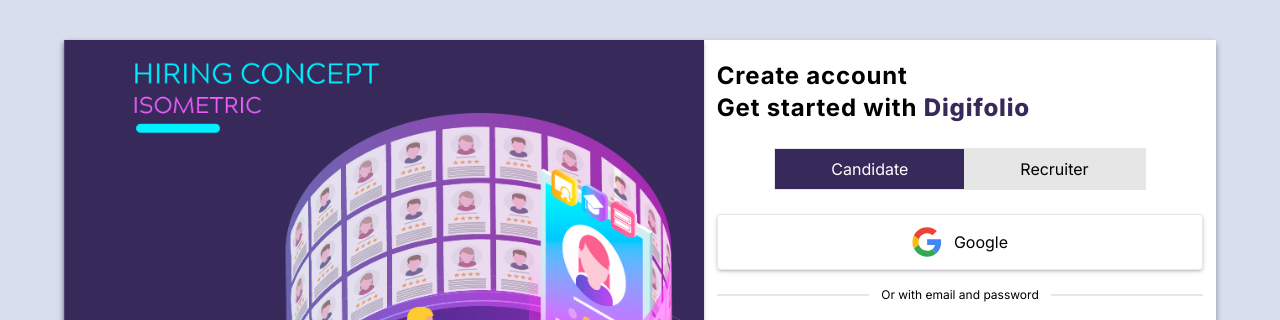
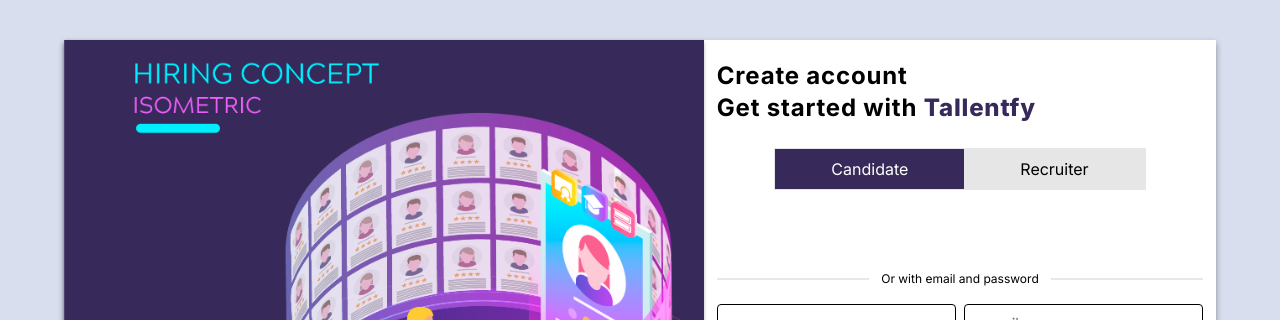
Before and after one commit to arpitmishra600/logiczapDemo, a React (Vite) app in the folder client/base/: page /signup in a window 1280 px wide. Shown: the top 320 px of the page. Built offline with nearby package versions, Linux system fonts and the light colour scheme; a web font is replaced by a local one.

Commit message:
Oauth frontend

```diff
--- a/client/base/package.json
+++ b/client/base/package.json
@@ -17,6 +17,7 @@
     "@mui/material": "^6.1.0",
     "@mui/styled-engine-sc": "^6.1.0",
     "@mui/x-charts": "^7.22.2",
+    "@react-oauth/google": "^0.12.1",
     "@reduxjs/toolkit": "^2.3.0",
     "axios": "^1.7.7",
     "chart.js": "^4.4.6",
--- a/client/base/src/components/Signup.jsx
+++ b/client/base/src/components/Signup.jsx
@@ -12,7 +12,7 @@
 import { useEffect } from 'react';
 import MuiPhoneNumber from 'mui-phone-number';
 import { MuiOtpInput } from 'mui-one-time-password-input'
-
+import { GoogleLogin } from '@react-oauth/google';
 export default function Signup() {
     const navigate= useNavigate()
     const [data,setData]=useState({name:"", email:"", password:"", country:"", state:"", city:"", pincode:"", phoneNumber:"",otp:""})
@@ -180,7 +180,7 @@
               <div className='flex flex-col gap-1 w-[95%] text-nowrap'>
                 <div className='tracking-wider mb-5'>
                   <div className='text-2xl font-bold max-sm:text-[1.3rem]'>Create account</div>
-                  <div className='text-2xl font-bold poppins max-sm:text-sm'>Get started with <span className='text-[#37295A] font-[800]'>Digifolio</span></div>
+                  <div className='text-2xl font-bold poppins max-sm:text-sm'>Get started with <span className='text-[#37295A] font-[800]'>Tallentfy</span></div>
                 </div>
                 <div className='flex justify-center'>
                   <div className='flex border mb-5'>
@@ -189,7 +189,18 @@
                   </div>
                 </div>
 
-                <div className='w-[100%] flex justify-center items-center gap-3 border font-[inter] p-3  card-shadow-lite2 rounded cursor-pointer'><img src='./google.svg' className='w-[30px]'/><div className='font-500'>Google</div></div>
+               <div className='w-full flex justify-center'>
+                  <GoogleLogin auto_select width="100%"
+    onSuccess={credentialResponse => {
+      console.log(credentialResponse);
+    }}
+    onError={() => {
+      console.log('Login Failed');
+    }}
+    useOneTap
+  />
+               </div>
+                {/* <div className='w-[100%] flex justify-center items-center gap-3 border font-[inter] p-3  card-shadow-lite2 rounded cursor-pointer'><img src='./google.svg' className='w-[30px]'/><div className='font-500'>Google</div></div> */}
                 <div className=' border my-5 relative flex items-center justify-center'><div className='font-[inter] absolute bg-[white] text-xs -top-2 px-3 '>Or with email and password</div></div>
 
 
--- a/client/base/src/main.jsx
+++ b/client/base/src/main.jsx
@@ -7,9 +7,10 @@
 import { theme } from './theme/theme.js'
 import { Provider } from 'react-redux';
 import store from './redux/store';
+import { GoogleOAuthProvider } from '@react-oauth/google';
 
 createRoot(document.getElementById('root')).render(
 
-    <Provider store={store}><ThemeProvider theme={theme}><Context><App /></Context></ThemeProvider></Provider>
+    <GoogleOAuthProvider clientId={import.meta.env.VITE_OAUTH_KEY}> <Provider store={store}><ThemeProvider theme={theme}><Context><App /></Context></ThemeProvider></Provider></GoogleOAuthProvider>
 ,
 )
```
Also changed, not shown: 2 other files (tests, documents, lock files or other folders).
